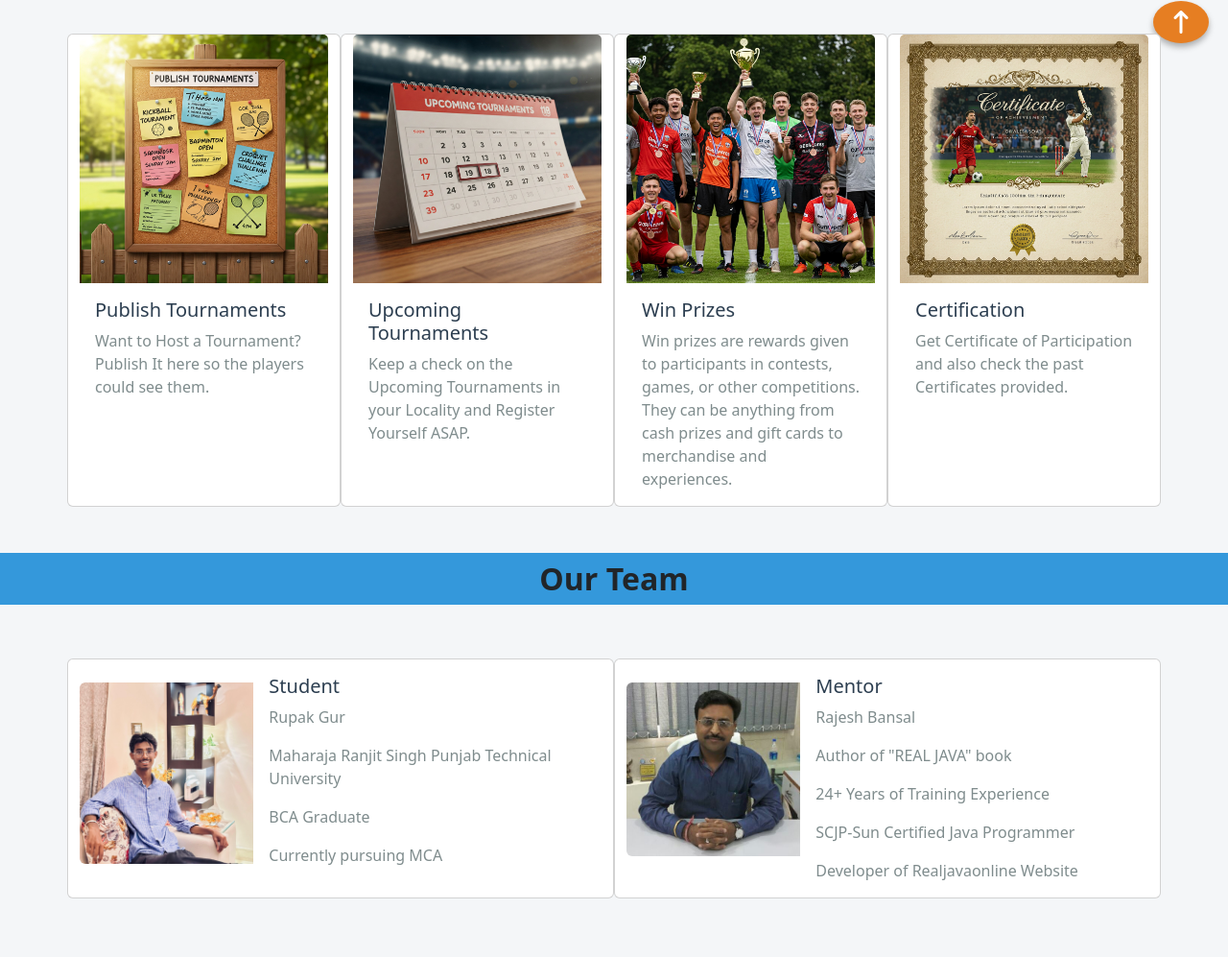
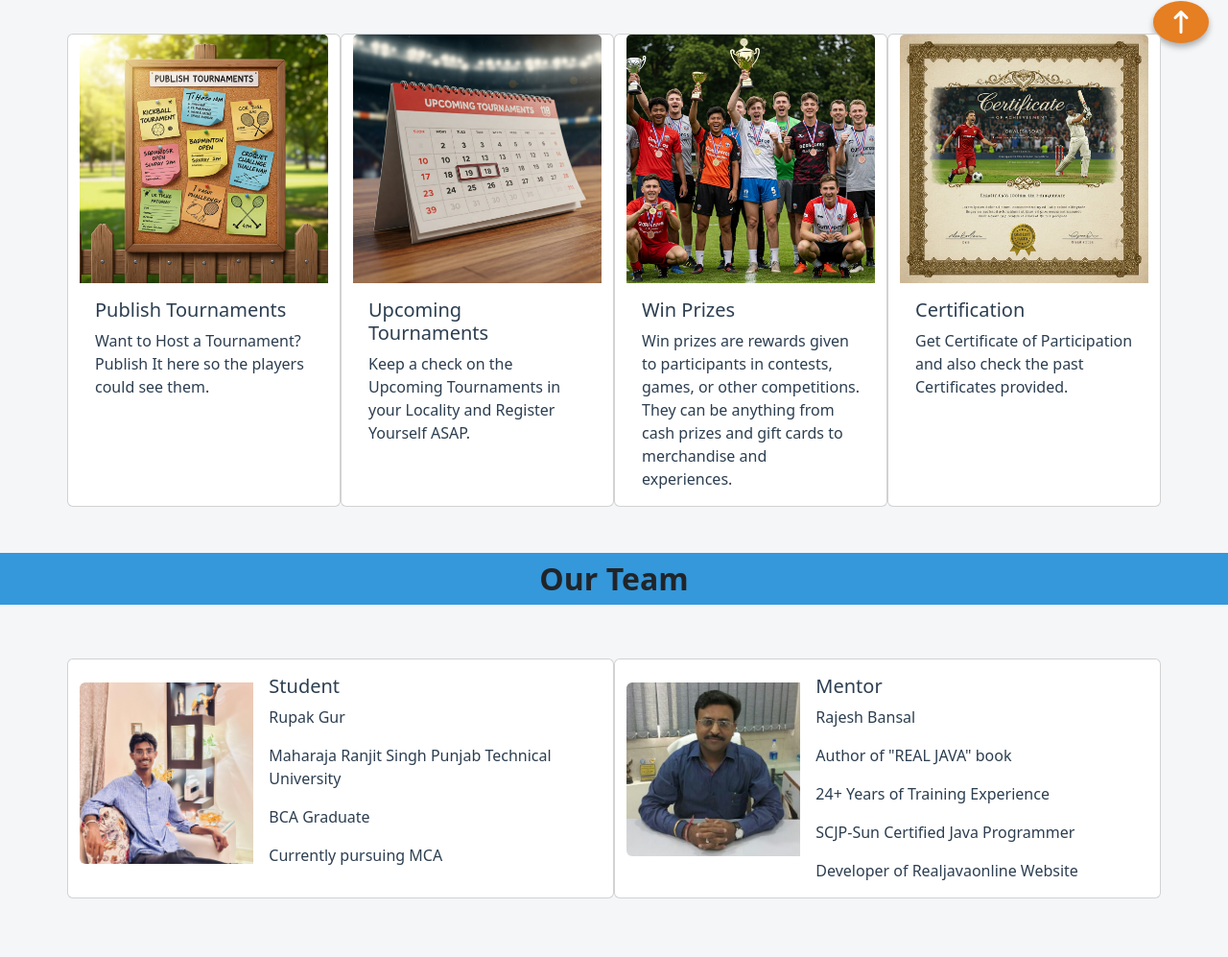
Before and after one commit to Romeo2410/PlayGround, a website: page public/index.html in a window 1280 px wide. Shown: the part 735-1732 px from the top of the page at 96% size. Drawn offline with nearby package versions, Linux system fonts and the light colour scheme.

Commit message:
color change on dash-Organizer

```diff
--- a/public/css/index.css
+++ b/public/css/index.css
@@ -88,5 +88,5 @@ footer #foot {
 }
 
 .text-secondary-custom {
-    color: #7F8C8D; /* Medium Gray for secondary text */
+    color: #2C3E50; /* Medium Gray for secondary text */
 }
```
